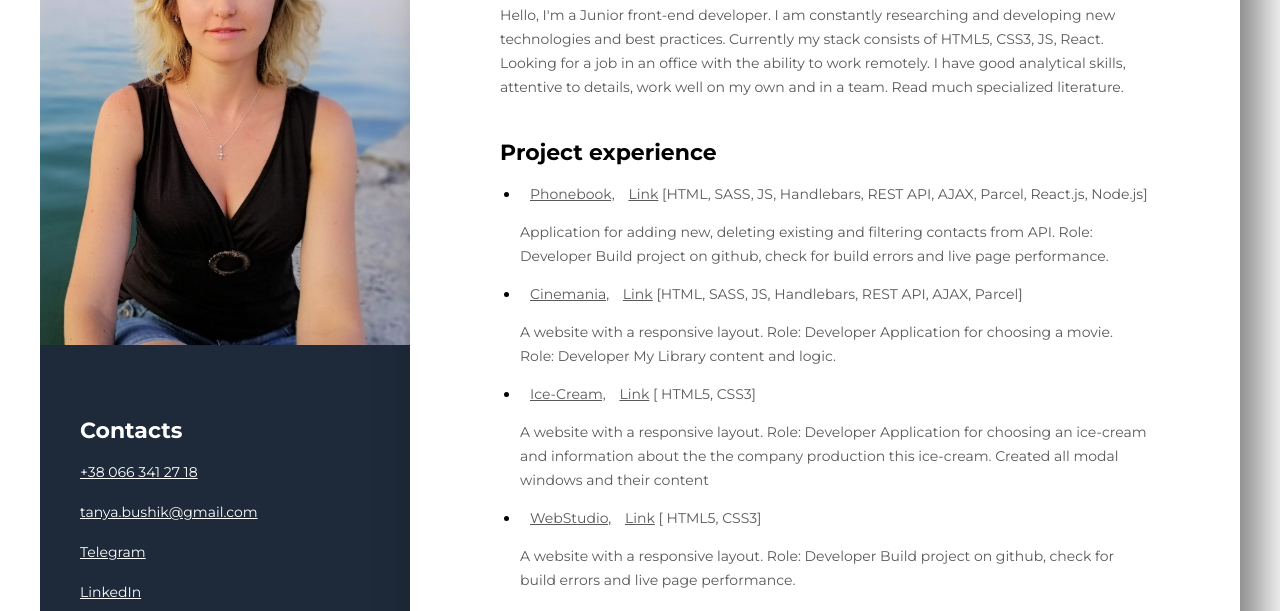
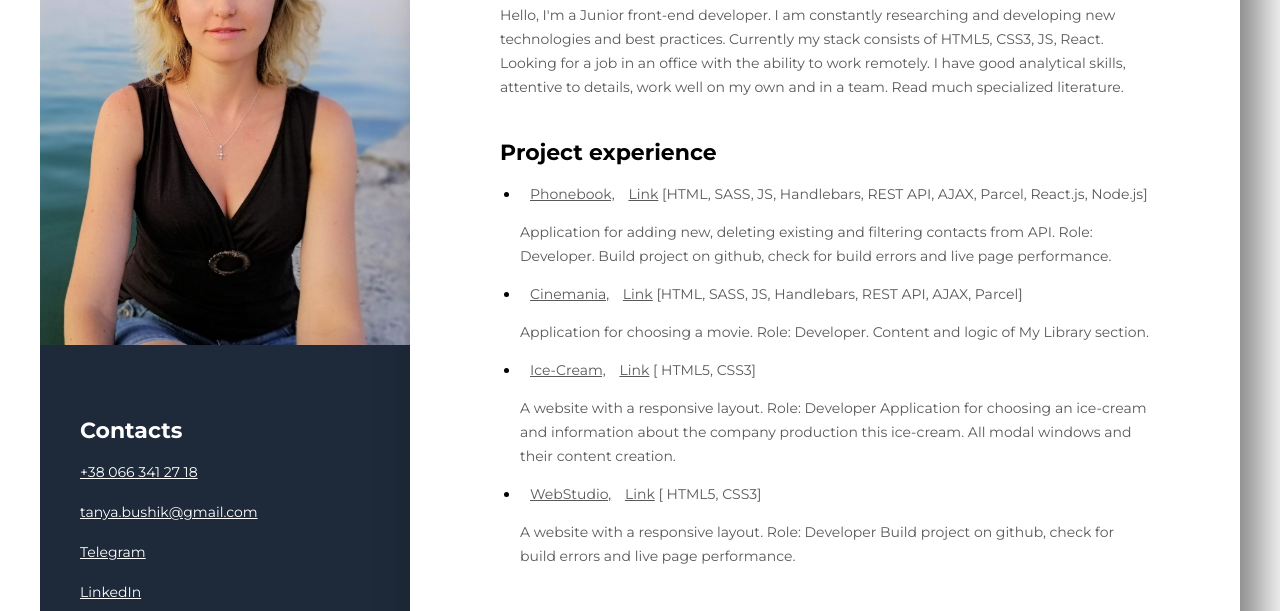
Before and after one commit to TanyaBushik/Tanya_Bushmakina_CV, a plain HTML site: page index.html in a window 1280 px wide. Shown: the part 189-800 px from the top of the page. Drawn offline with Linux system fonts and the light colour scheme.

Commit message:
changed Project experience

```diff
--- a/index.html
+++ b/index.html
@@ -58,7 +58,7 @@
                 Node.js]
                 <p class="project">
                   Application for adding new, deleting existing and filtering
-                  contacts from API. Role: Developer Build project on github,
+                  contacts from API. Role: Developer. Build project on github,
                   check for build errors and live page performance.
                 </p>
               </span>
@@ -78,9 +78,8 @@
                 >
                 [HTML, SASS, JS, Handlebars, REST API, AJAX, Parcel]
                 <p class="project">
-                  A website with a responsive layout. Role: Developer
-                  Application for choosing a movie. Role: Developer My Library
-                  content and logic.
+                  Application for choosing a movie. Role: Developer. Content and
+                  logic of My Library section.
                 </p>
               </span>
             </li>
@@ -101,8 +100,8 @@
                 <p class="project">
                   A website with a responsive layout. Role: Developer
                   Application for choosing an ice-cream and information about
-                  the the company production this ice-cream. Created all modal
-                  windows and their content
+                  the company production this ice-cream. All modal windows and
+                  their content creation.
                 </p>
               </span>
             </li>
```
